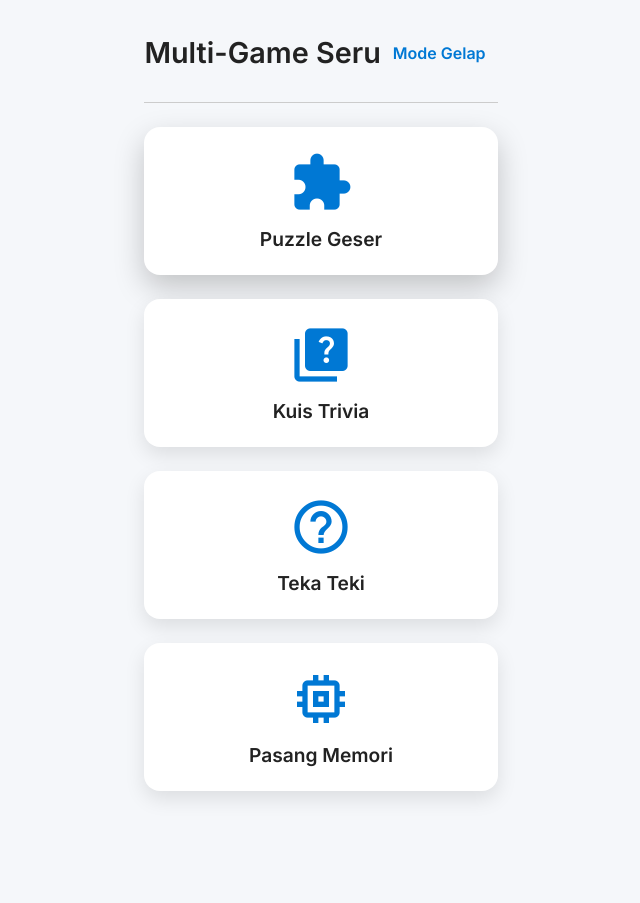
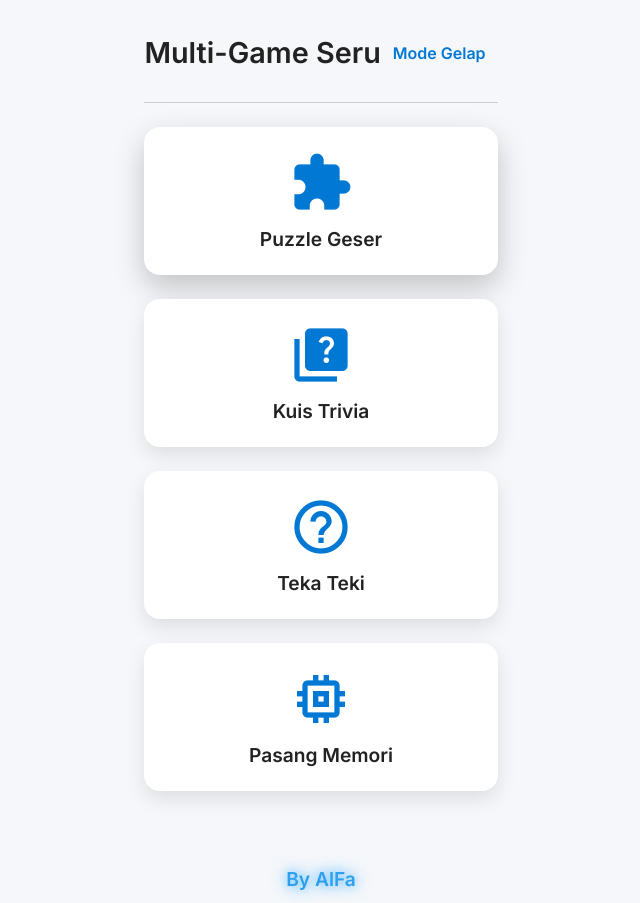
Before and after one commit to af-aristoteles/GameS, a plain HTML site: page index.html in a window 1280 px wide. Shown: the whole page, without its empty margins (319-959 px from the left). Before the commit the page ends 823 px from the top, so only its background shows below. Drawn offline with Linux system fonts and the light colour scheme.

Commit message:
Update index.html

```diff
--- a/index.html
+++ b/index.html
@@ -412,6 +412,31 @@
     color: #aaa;
   }
 
+  /* Footer credit styling */
+  footer#credit {
+    text-align: center;
+    padding: 12px 0;
+    font-weight: 700;
+    font-size: 1.2rem;
+    font-family: 'Inter', sans-serif;
+    user-select: none;
+    background: linear-gradient(135deg, #0078d4, #4bb8ff);
+    -webkit-background-clip: text;
+    -webkit-text-fill-color: transparent;
+    color: transparent;
+    text-shadow: 0 0 6px rgba(75,184,255,0.75);
+    margin-top: 32px;
+    animation: glow 3s ease-in-out infinite alternate;
+  }
+  @keyframes glow {
+    from {
+      text-shadow: 0 0 8px rgba(75,184,255,0.5), 0 0 12px rgba(75,184,255,0.7);
+    }
+    to {
+      text-shadow: 0 0 16px rgba(75,184,255,1), 0 0 30px rgba(75,184,255,1);
+    }
+  }
+
   /* Responsive adjustments */
   @media (max-width: 480px) {
     #game-menu {
@@ -466,6 +491,8 @@
     </main>
   </div>
 
+  <footer id="credit" aria-label="Kredit aplikasi">By AlFa</footer>
+
   <script>
     (() => {
       // Utils
@@ -489,8 +516,7 @@
 
       // Question bank lokal kuis (level 1 sampai 50, contoh 5 pertanyaan per level)
       const localQuizDB = (() => {
-        // Dibuat array di mana index level (1-based) berisi array 5 pertanyaan tiap level
-        // Contoh sederhana tiap level sama dlm demo, tapi bisa dikembangkan agar unik tiap level
+        // Pertanyaan contoh per level (bisa diubah/diperbanyak nantinya)
         const baseQuestions = [
           {
             question: "Berapa hasil dari 2 + 2?",
@@ -519,10 +545,9 @@
           }
         ];
         // Buat DB level 1 sampai 50 dengan pertanyaan yg sama utk demo.
-        // Ini bisa dikembangkan dengan pertanyaan berbeda tiap level sebenarnya.
         let levels = [];
         for(let i=1; i<=50; i++){
-          levels.push(baseQuestions); // Bisa expand dg data riil unik tiap level nanti
+          levels.push(baseQuestions);
         }
         return levels;
       })();
@@ -951,7 +976,7 @@
       }
 
       // ---------------------
-      // Memory Memory Game with Level & Score
+      // Memory Memory Game dengan Level & Skor
       // ---------------------
       const memoryIcons = [
         "sports_esports", "emoji_objects", "videogame_asset", "gamepad",
@@ -989,7 +1014,7 @@
         let lockBoard = false;
         let matches = 0;
 
-        // Scale number of pairs from 4 pairs on level 1 to max 17 pairs on level 50
+        // Skala jumlah pasang kartu dari 4 pasang level 1 sampai maksimal 17 pasang level 50
         const maxPairs = Math.min(17, 4 + Math.floor((level-1)*13/49));
 
         function updateInfo() {
```
